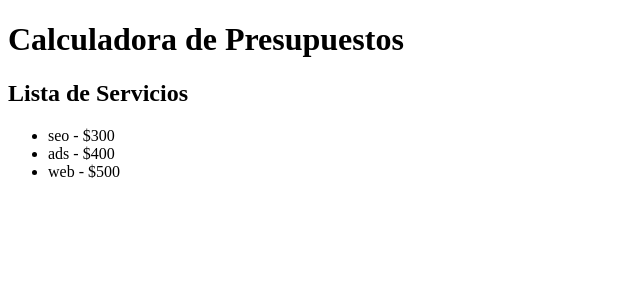
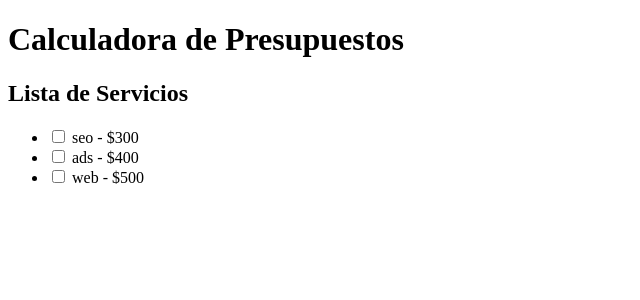
Before and after one commit to Evelynmerlo93/presupuestador-servicios-digitales, an Angular app: page / in a window 1280 px wide. Shown: the top 300 px of the page, without its empty margins (0-640 px from the left). Built offline with nearby package versions, Linux system fonts and the light colour scheme.

Commit message:
feat: connect service list output to parent component

```diff
--- a/src/app/app.html
+++ b/src/app/app.html
@@ -2,5 +2,8 @@
   <h1>Calculadora de Presupuestos</h1>
 
   <!-- Aquí llamamos al componente hijo y le pasamos los datos del padre -->
-  <app-service-list [services]="listService()"></app-service-list>
+  <app-service-list [service]="listService()"
+    (serviceSelect)="serviceSelect($event)">
+  </app-service-list>
+
 </main>
--- a/src/app/app.ts
+++ b/src/app/app.ts
@@ -41,4 +41,8 @@ listService =  signal < Service [] > ([
     languages: 1,
   },
 
-])};
+])
+
+serviceSelect(service: Service) {
+    console.log('Servicio seleccionado:', service);
+  }};
--- a/src/app/components/service-list/service-list.html
+++ b/src/app/components/service-list/service-list.html
@@ -1,7 +1,14 @@
 <div class="service-list">
+
   <h2>Lista de Servicios</h2>
+
   <ul>
-    <li *ngFor="let service of services">
+    @for (service of service(); track service.id) {
+    <li>
+      <input type="checkbox" (change) = "onServiceChange(service)">
       {{ service.name }} - ${{ service.basePrice }}
     </li>
+    }
   </ul>
+
+</div>
--- a/src/app/components/service-list/service-list.ts
+++ b/src/app/components/service-list/service-list.ts
@@ -1,4 +1,4 @@
-import { Component, Input } from '@angular/core';
+import { Component, input, output } from '@angular/core';
 import { CommonModule } from '@angular/common';
 import { Service } from '../../interfaces/presupuesto.interface';
 
@@ -9,6 +9,15 @@ import { Service } from '../../interfaces/presupuesto.interface';
   templateUrl: './service-list.html',
   styleUrl: './service-list.css'
 })
+
+//RECIBE el array de servicios que manda PADRE
 export class ServiceListComponent {
-  @Input() services: Service[] = [];
+  //puerta entrada que sera un array
+   service = input< Service[] > ([]);
+ //puerta salida, que sera tipo texto
+   serviceSelect = output <Service>();
+
+    onServiceChange( service: Service) {
+this.serviceSelect.emit(service)
+ }
 }
```
